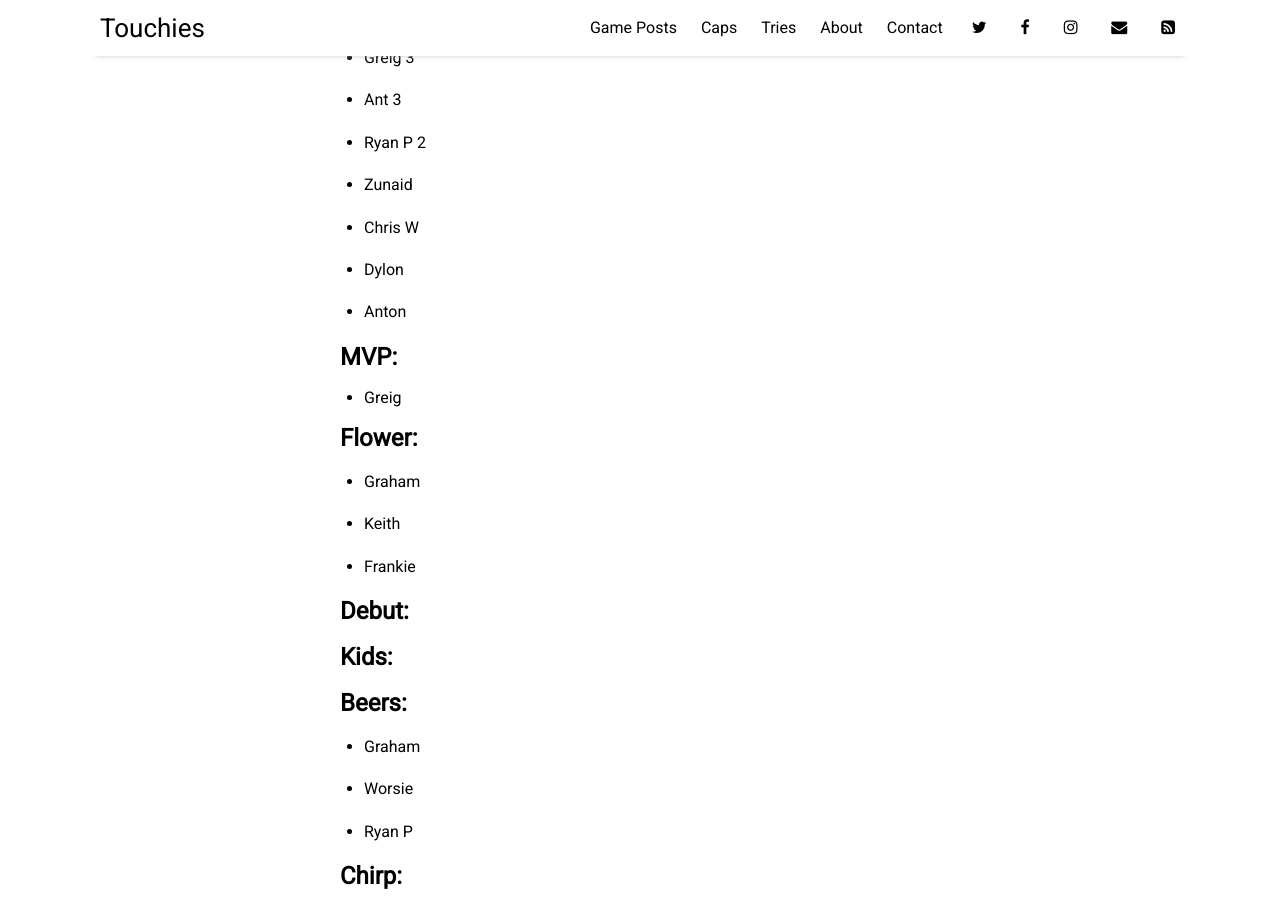
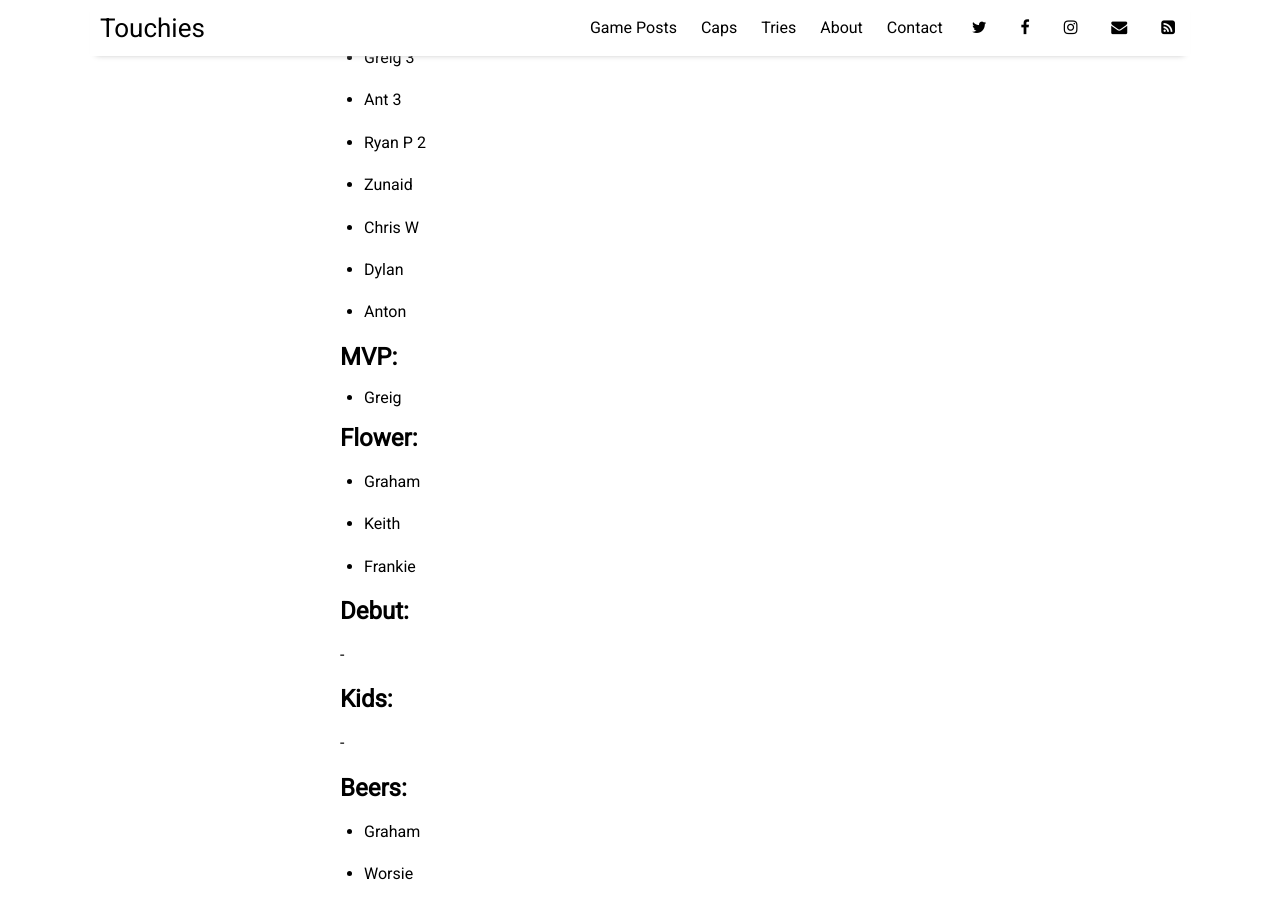
Before and after one commit to sundayrugby/sundayrugby.github.io, a Jekyll site: the page built from _posts/2022-05-29-H.md, in a window 1280 px wide and 900 px high, scrolled down 995 px. Built offline with Jekyll 4.4.1, drawn with Linux system fonts in a browser that asks for light colours; nearby versions of some CDN libraries.

Commit message:
Update 2022-05-29-H.md

```diff
--- a/_posts/2022-05-29-H.md
+++ b/_posts/2022-05-29-H.md
@@ -42,7 +42,7 @@ image: 2022_05_29.jpg
 
 * Chris W
 
-* Dylon
+* Dylan
 
 * Anton
 
@@ -64,10 +64,12 @@ image: 2022_05_29.jpg
 
 ## Debut:
 
+-
 
 
 ## Kids:
 
+-
 
 
 ## Beers:
```
